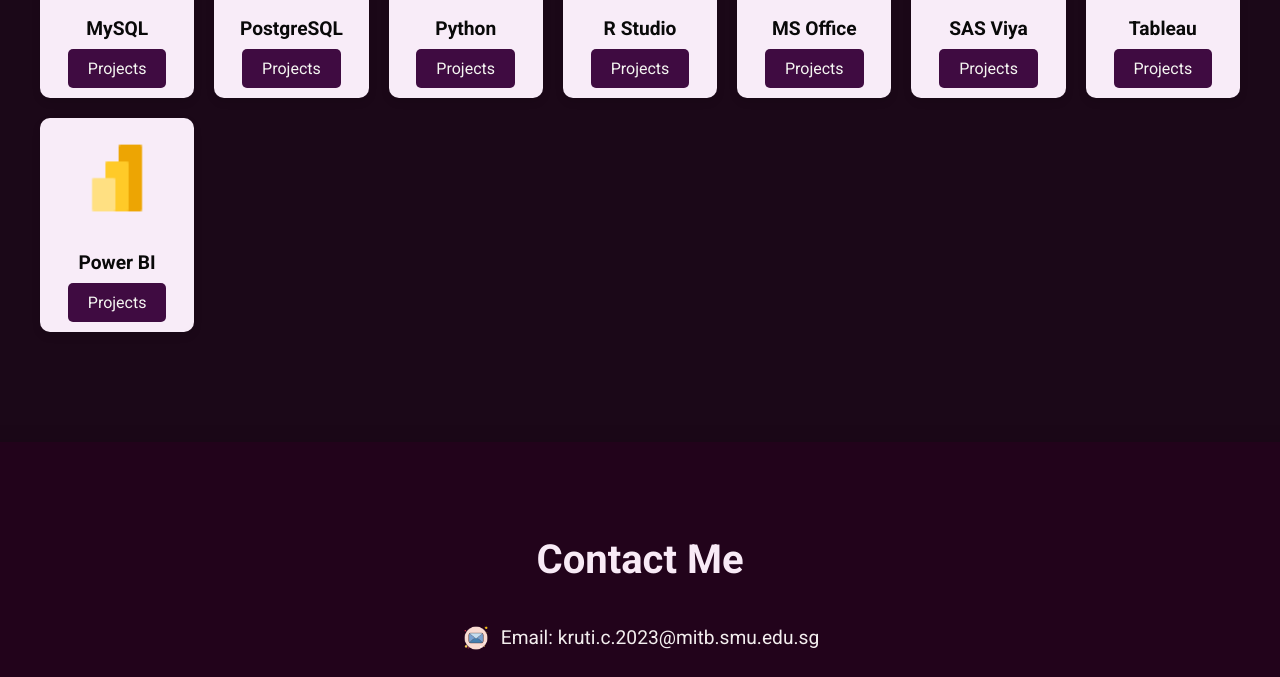
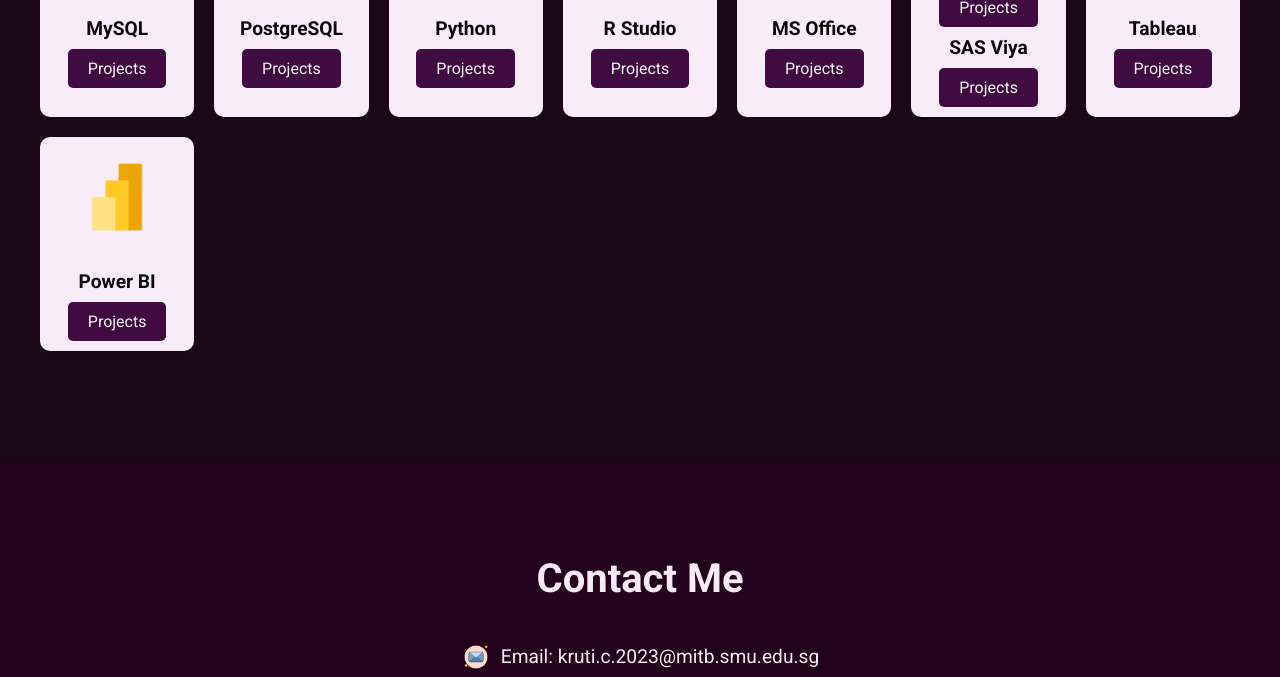
Before and after one commit to KrutiNavalkumar/0-github-portfolio, a plain HTML site: page index.html in a window 1280 px wide. Shown: the part 1085-1762 px from the top of the page. Drawn offline with nearby package versions, Linux system fonts and the light colour scheme.

Commit message:
commit updated sas project link

```diff
--- a/index.html
+++ b/index.html
@@ -306,6 +306,7 @@
             </div>
             <div class="skill-project-card">
                 <img src="./IMAGES/SKILLS/6.png" alt="SAS Viya">
+                <a href="https://github.com/KrutiNavalkumar/8-Projects-with--DATA-ANALYSIS-USING-SASViya" class="btn">Projects</a>
                 <h3>SAS Viya</h3>
                 <a href="#" class="btn">Projects</a>
             </div>
```
